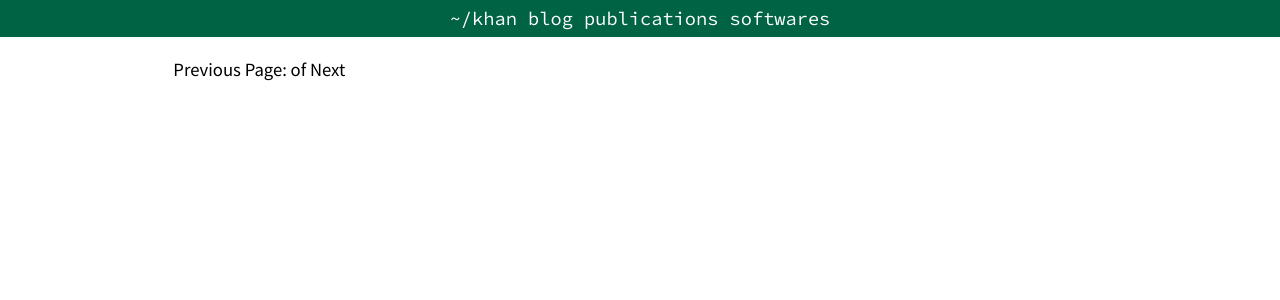
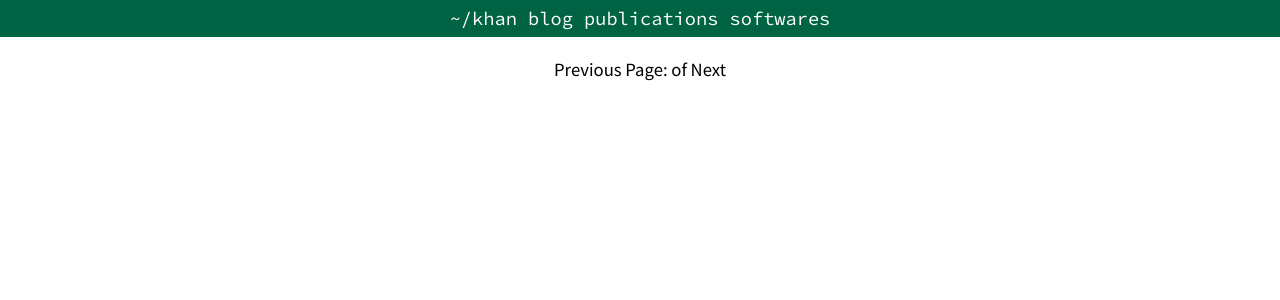
Before and after one commit to jamal919/jamal919.github.io, a Jekyll site: the page built from blog.md, in a window 1280 px wide. Shown: the top 300 px of the page. Built offline with Jekyll 4.4.1, drawn with Linux system fonts in a browser that asks for light colours.

Commit message:
pagination styles

```diff
--- a/blog.md
+++ b/blog.md
@@ -6,8 +6,8 @@ permalink: /blog/
 <!-- This loops through the paginated posts -->
 {% for post in paginator.posts %}
   <h1><a href="{{ post.url }}">{{ post.title }}</a></h1>
-  <p class="author">
-    <span class="date">{{ post.date }}</span>
+  <p class="small">
+    <span>{{ post.date }}</span>
   </p>
   <div class="content">
     {{ post.content }}
@@ -15,20 +15,18 @@ permalink: /blog/
 {% endfor %}
 
 <!-- Pagination links -->
-<div class="pagination">
+<div class="center">
   {% if paginator.previous_page %}
-    <a href="{{ paginator.previous_page_path }}" class="previous">
-      Previous
-    </a>
+    <a href="{{ paginator.previous_page_path }}">Previous</a>
   {% else %}
-    <span class="previous">Previous</span>
+    <span>Previous</span>
   {% endif %}
-  <span class="page_number ">
+  <span>
     Page: {{ paginator.page }} of {{ paginator.total_pages }}
   </span>
   {% if paginator.next_page %}
-    <a href="{{ paginator.next_page_path }}" class="next">Next</a>
+    <a href="{{ paginator.next_page_path }}">Next</a>
   {% else %}
-    <span class="next ">Next</span>
+    <span>Next</span>
   {% endif %}
 </div>
--- a/css/main.css
+++ b/css/main.css
@@ -23,6 +23,16 @@ a {
 a:hover {
     color: #fff;
     background-color: #006444;
+}
+
+/* Classes */
+
+.center {
+    text-align: center;
+}
+
+.small {
+    font-size: 0.75rem;
 }
 
 /* Elements */
```
Also changed, not shown: _layouts/post.html (added, +15 -0 lines).
